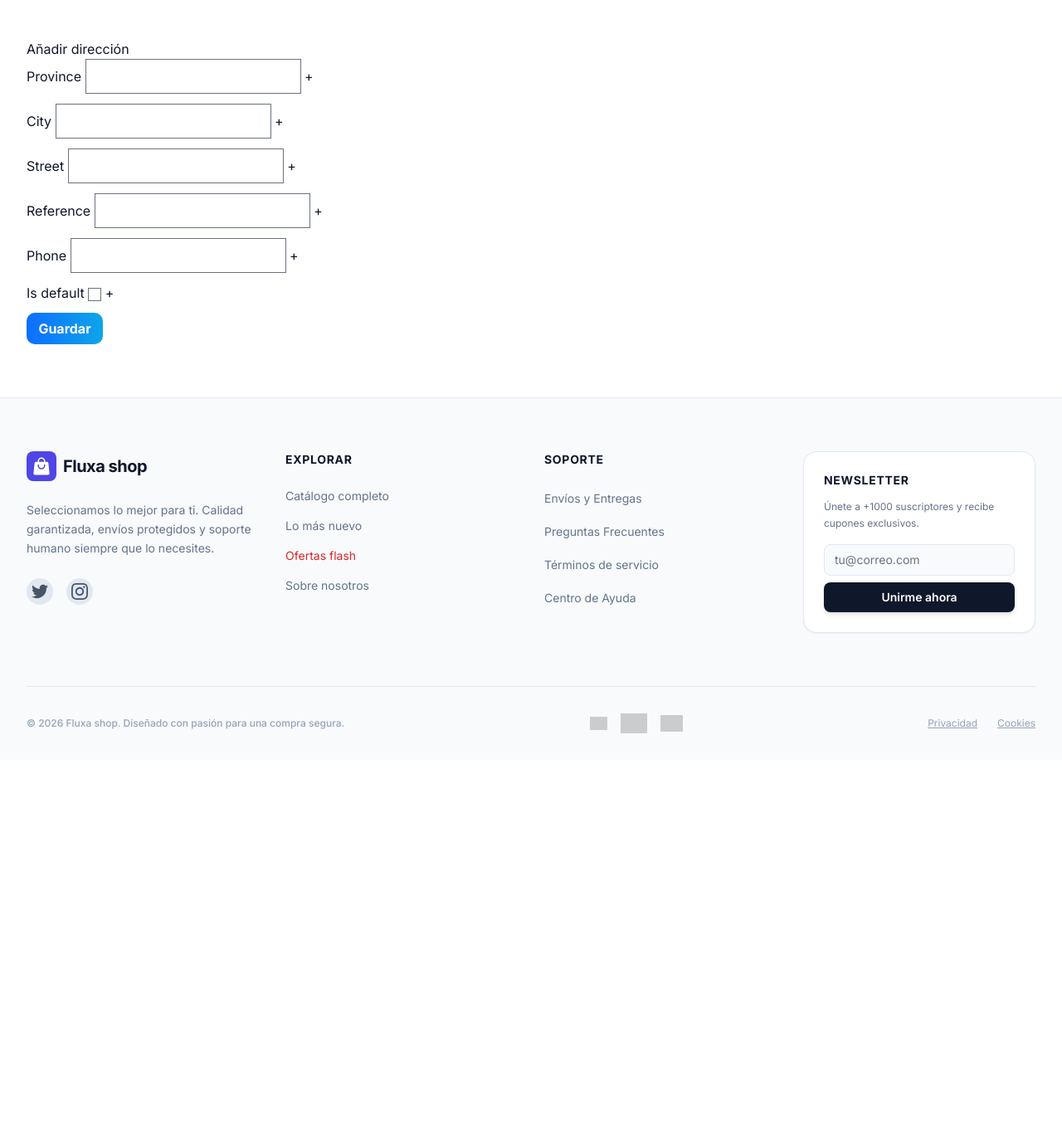
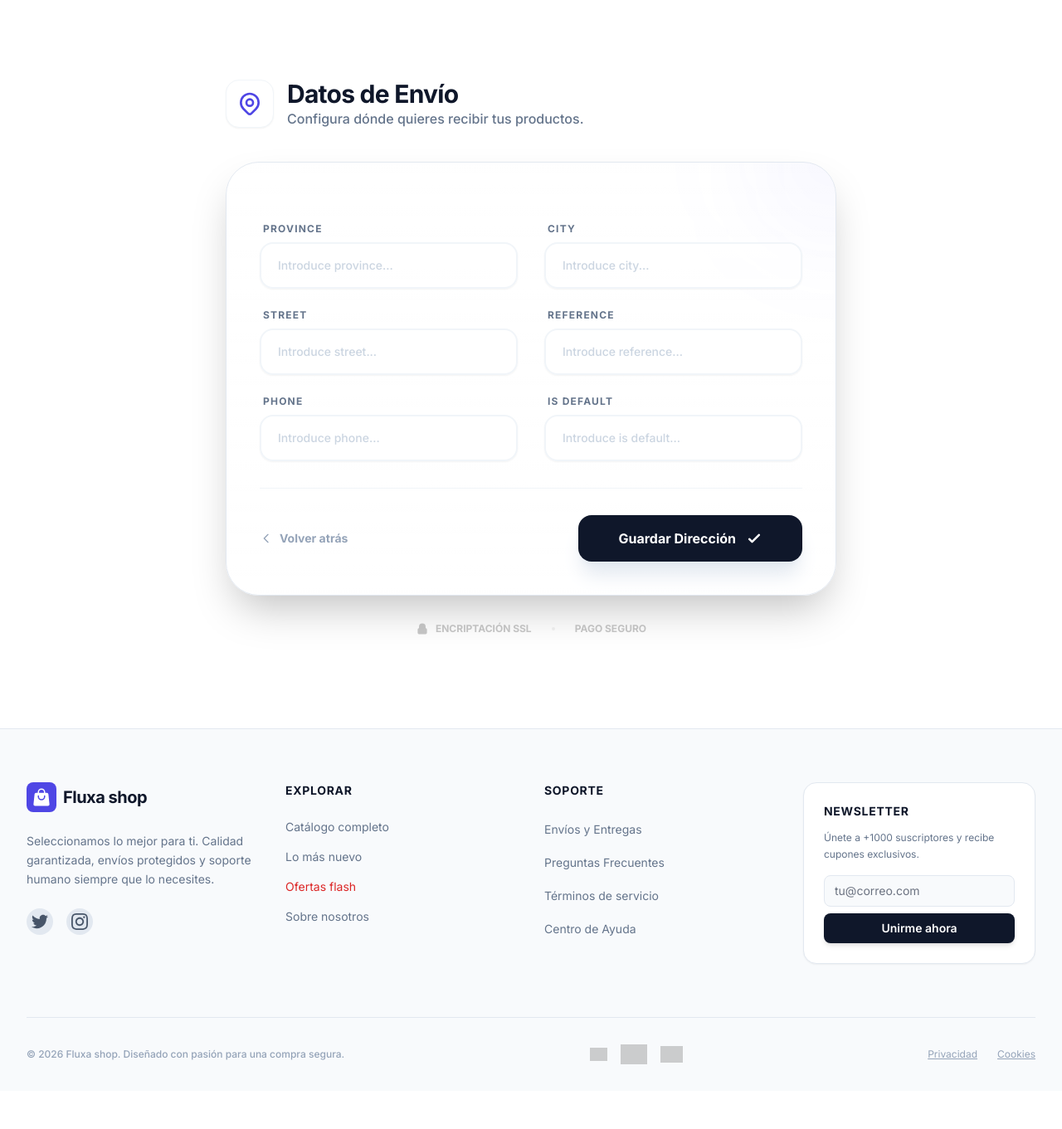
Before and after one commit to YasG10/tienda, a Django app: page /addresses/create/ in a window 1280 px wide. Shown: the part 65-1426 px from the top of the page at 83% size. Before the commit the page ends 949 px from the top, so only its background shows below. Run offline with Django 5.2, Linux system fonts and the light colour scheme; the visitor is signed in with stand-in values (Sample User, id 1); some libraries are stand-ins or nearby versions; grey boxes are pictures that could not be loaded.

Commit message:
fix: addreess template

```diff
--- a/templates/addresses/create.html
+++ b/templates/addresses/create.html
@@ -1,18 +1,89 @@
 {% extends "base.html" %}
+{% load static %}
 
-{% block title %}Añadir dirección{% endblock %}
+{% block title %}Dirección de Envío — Mi Tienda{% endblock %}
 
 {% block content %}
-<h2>Añadir dirección</h2>
-<form method="post">
-  {% csrf_token %}
-  {% for field in form %}
-    <div class="mb-3">
-      <label class="form-label" for="{{ field.id_for_label }}">{{ field.label }}</label>
-      {{ field }}
-+      {{ field.errors }}
+<div class="max-w-3xl mx-auto py-12 px-4">
+
+    <div class="flex items-center gap-4 mb-10">
+        <div class="bg-white p-3 rounded-2xl shadow-sm border border-slate-100">
+            <svg class="w-8 h-8 text-indigo-600" fill="none" stroke="currentColor" viewBox="0 0 24 24">
+                <path stroke-linecap="round" stroke-linejoin="round" stroke-width="2" d="M17.657 16.657L13.414 20.9a1.998 1.998 0 01-2.827 0l-4.244-4.243a8 8 0 1111.314 0z"/>
+                <path stroke-linecap="round" stroke-linejoin="round" stroke-width="2" d="M15 11a3 3 0 11-6 0 3 3 0 016 0z"/>
+            </svg>
+        </div>
+        <div>
+            <h1 class="text-3xl font-black text-slate-900 tracking-tight">Datos de Envío</h1>
+            <p class="text-slate-500 font-medium">Configura dónde quieres recibir tus productos.</p>
+        </div>
     </div>
-  {% endfor %}
-  <button class="btn btn-primary">Guardar</button>
-</form>
+
+    <div class="glass-card p-8 sm:p-10 rounded-[2.5rem] border border-slate-200 shadow-2xl bg-white/60 backdrop-blur-xl relative overflow-hidden">
+
+        <div class="absolute -top-24 -right-24 w-48 h-48 bg-indigo-500/5 rounded-full blur-3xl"></div>
+
+        <form method="post" class="relative space-y-8" novalidate>
+            {% csrf_token %}
+
+            {% if form.non_field_errors %}
+                <div class="p-4 rounded-2xl bg-rose-50 border border-rose-100 text-rose-700 text-sm font-medium animate-pulse">
+                    {{ form.non_field_errors }}
+                </div>
+            {% endif %}
+
+            <div class="grid grid-cols-1 md:grid-cols-2 gap-x-8 gap-y-6">
+                {% for field in form %}
+                    <div class="{% if field.name == 'address' or field.name == 'additional_info' %}md:col-span-2{% endif %} group">
+                        <label for="{{ field.id_for_label }}" class="block text-xs font-black text-slate-500 mb-2 ml-1 uppercase tracking-[0.1em] group-focus-within:text-indigo-600 transition-colors">
+                            {{ field.label }}
+                        </label>
+
+                        <div class="relative transition-transform duration-300 focus-within:-translate-y-1">
+                            {# Input manual para control total del estilo y evitar duplicados #}
+                            <input type="text"
+                                   name="{{ field.html_name }}"
+                                   id="{{ field.id_for_label }}"
+                                   {% if field.value %}value="{{ field.value }}"{% endif %}
+                                   class="block w-full px-5 py-4 border-2 border-slate-100 rounded-2xl text-slate-900 bg-white/80 placeholder-slate-300 focus:ring-0 focus:border-indigo-500 transition-all sm:text-sm font-medium shadow-sm"
+                                   placeholder="Introduce {{ field.label|lower }}...">
+
+                            <div class="absolute bottom-0 left-1/2 w-0 h-0.5 bg-indigo-500 transition-all duration-300 group-focus-within:left-0 group-focus-within:w-full rounded-full"></div>
+                        </div>
+
+                        {% if field.errors %}
+                            <div class="flex items-center gap-1 mt-2 ml-1">
+                                <svg class="w-3 h-3 text-rose-500" fill="currentColor" viewBox="0 0 20 20"><path d="M18 10a8 8 0 11-16 0 8 8 0 0116 0zm-7 4a1 1 0 11-2 0 1 1 0 012 0zm-1-9a1 1 0 00-1 1v4a1 1 0 102 0V6a1 1 0 00-1-1z"/></svg>
+                                <p class="text-[10px] text-rose-500 font-bold uppercase tracking-tight">{{ field.errors.0 }}</p>
+                            </div>
+                        {% endif %}
+                    </div>
+                {% endfor %}
+            </div>
+
+            <div class="pt-8 mt-4 border-t border-slate-100 flex flex-col sm:flex-row items-center justify-between gap-4">
+                <a href="javascript:history.back()" class="order-2 sm:order-1 flex items-center gap-2 text-sm font-bold text-slate-400 hover:text-slate-600 transition-colors">
+                    <svg class="w-4 h-4" fill="none" stroke="currentColor" viewBox="0 0 24 24"><path d="M15 19l-7-7 7-7" stroke-width="2" stroke-linecap="round" stroke-linejoin="round"/></svg>
+                    Volver atrás
+                </a>
+
+                <button type="submit" class="order-1 sm:order-2 w-full sm:w-auto bg-slate-900 hover:bg-indigo-600 text-white font-black py-4 px-12 rounded-2xl shadow-xl shadow-slate-200 hover:shadow-indigo-200 transition-all transform active:scale-95 flex items-center justify-center gap-3">
+                    <span>Guardar Dirección</span>
+                    <svg class="w-5 h-5" fill="none" stroke="currentColor" viewBox="0 0 24 24"><path d="M5 13l4 4L19 7" stroke-width="3" stroke-linecap="round" stroke-linejoin="round"/></svg>
+                </button>
+            </div>
+        </form>
+    </div>
+
+    <div class="mt-8 flex justify-center items-center gap-6 opacity-40 grayscale hover:grayscale-0 transition-all duration-700">
+        <div class="flex items-center gap-2 text-xs font-bold text-slate-500 uppercase">
+            <svg class="w-4 h-4" fill="currentColor" viewBox="0 0 20 20"><path d="M5 9V7a5 5 0 0110 0v2a2 2 0 012 2v5a2 2 0 01-2 2H5a2 2 0 01-2-2v-5a2 2 0 012-2zm8-2v2H7V7a3 3 0 016 0z"/></svg>
+            Encriptación SSL
+        </div>
+        <div class="w-1 h-1 bg-slate-300 rounded-full"></div>
+        <div class="flex items-center gap-2 text-xs font-bold text-slate-500 uppercase">
+            Pago Seguro
+        </div>
+    </div>
+</div>
 {% endblock %}
```
